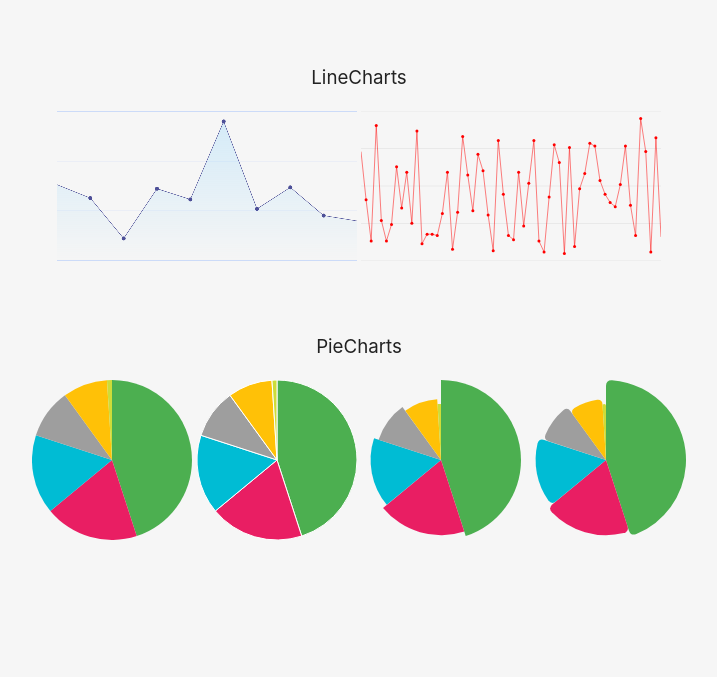
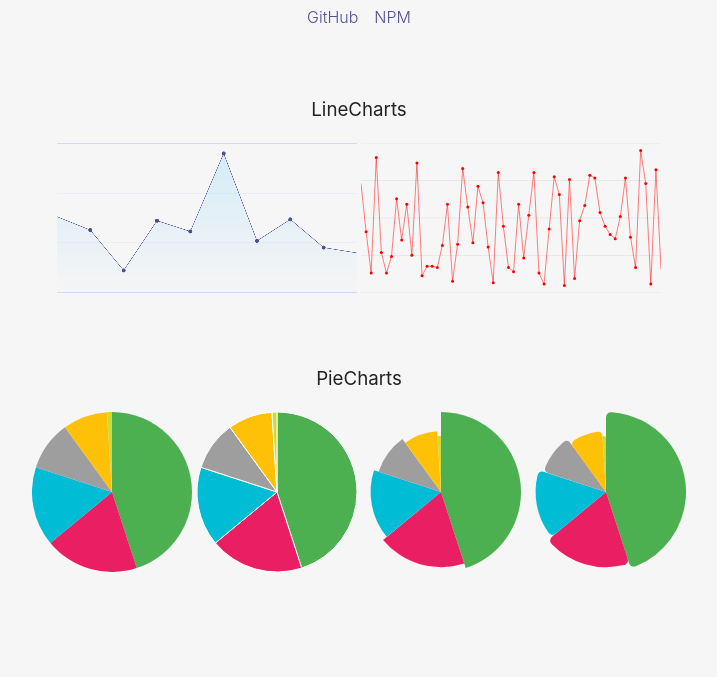
Before and after one commit to SanichKotikov/micro-charts, a website built with Parcel: page docs/index.html in a window 1280 px wide. Shown: the part 123-800 px from the top of the page, without its empty margins (281-998 px from the left). Built offline with nearby package versions, Linux system fonts and the light colour scheme.

Commit message:
Updated docs (added links & google tag manager)

```diff
--- a/docs/index.html
+++ b/docs/index.html
@@ -1,6 +1,13 @@
 <!DOCTYPE html>
 <html lang="en">
 <head>
+  <script async src="https://www.googletagmanager.com/gtag/js?id=UA-156521666-1"></script>
+  <script>
+    window.dataLayer = window.dataLayer || [];
+    function gtag(){dataLayer.push(arguments);}
+    gtag('js', new Date());
+    gtag('config', 'UA-156521666-1');
+  </script>
   <meta charset="UTF-8">
   <title>micro-charts</title>
   <meta name="description" content="A tiny JS library for visualizing your data">
@@ -10,6 +17,14 @@
 <header class="header">
   <h1>micro-charts</h1>
   <p class="description">A tiny JS library for visualizing your data.</p>
+  <ul class="links">
+    <li class="link">
+      <a href="https://github.com/SanichKotikov/micro-charts">GitHub</a>
+    </li>
+    <li class="link">
+      <a href="https://www.npmjs.com/package/micro-charts">NPM</a>
+    </li>
+  </ul>
 </header>
 <section>
   <h3>LineCharts</h3>
--- a/docs/src/styles.css
+++ b/docs/src/styles.css
@@ -27,7 +27,28 @@ h1 {
 }
 
 .description {
+  margin: 0 0 8px;
+}
+
+.links {
+  display: flex;
+  justify-content: center;
+  list-style: none;
+  padding: 0;
   margin: 0;
+}
+
+.link + .link {
+  margin-left: 16px;
+}
+
+a {
+  color: #4e5098;
+  text-decoration: none;
+}
+
+a:hover {
+  color: cornflowerblue;
 }
 
 section {
```
